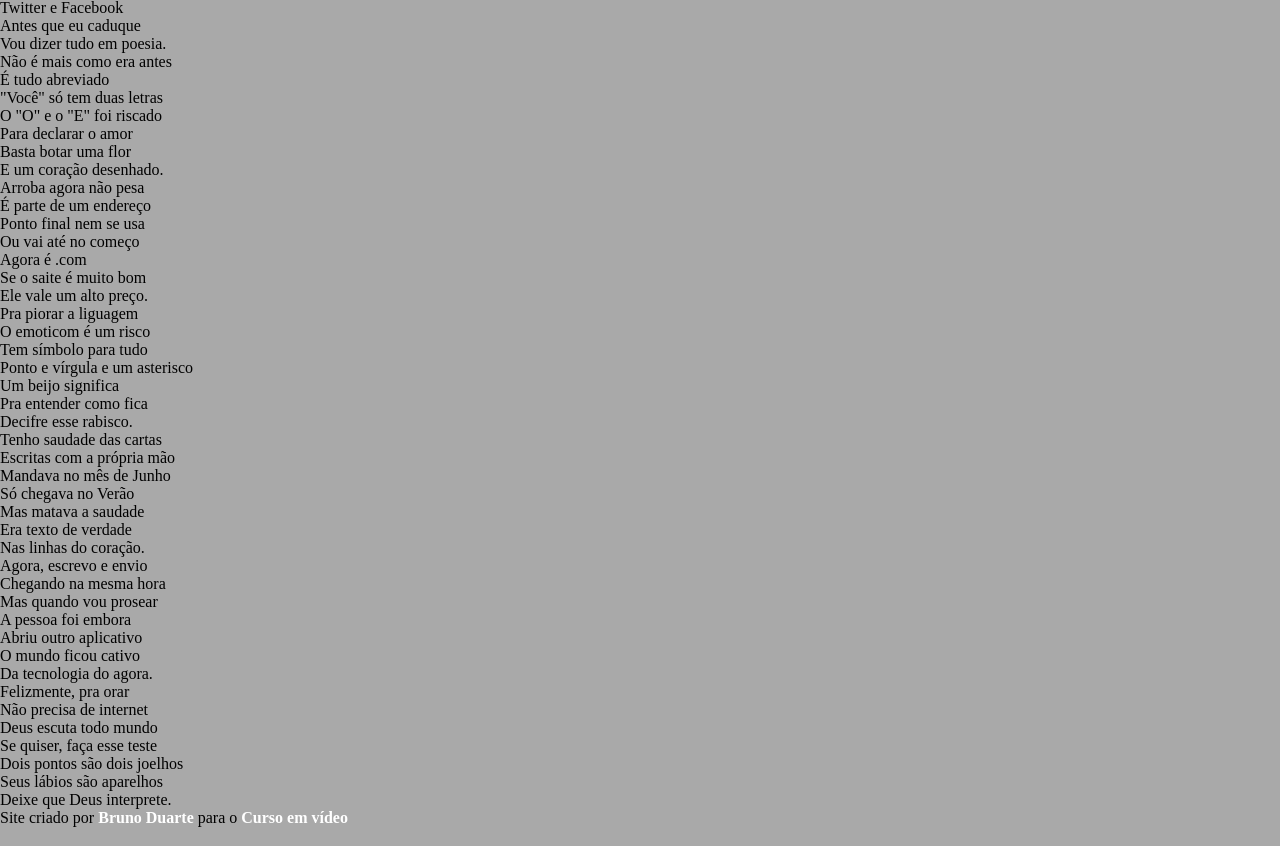
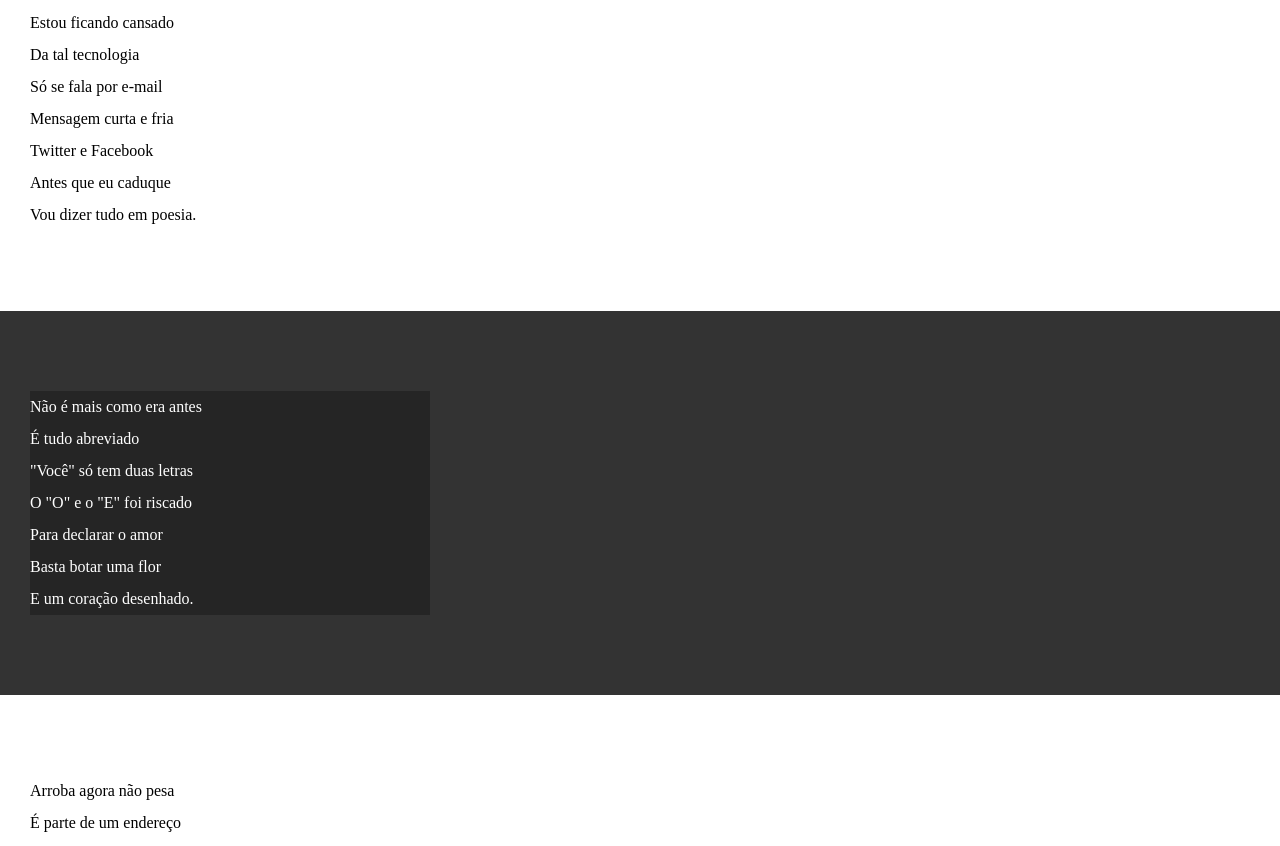
Before and after one commit to BrunnoDuarte07/projeto-cordel, a plain HTML site: page imagens/index.html in a window 1280 px wide. Shown: the part 228-1074 px from the top of the page. Drawn offline with Linux system fonts and the light colour scheme.

Commit message:
atualizei os estilos das sections, footer

```diff
--- a/imagens/estilo/style.css
+++ b/imagens/estilo/style.css
@@ -25,12 +25,41 @@ header > h1{
 header > p{
     padding-bottom: 50px;
 }
-a{
+
+header a, footer a{
     color: white;
     text-decoration: none;
     font-weight: bolder;
 }
 
-a:hover{
+header a:hover, footer a:hover{
     text-decoration: underline;
 }
+
+section{
+    padding-top: 10vh;
+    padding-bottom: 10vh;
+    line-height: 2em;
+    padding-left: 30px;
+}
+
+section.normal{
+    background-color: white;
+    color: black;
+
+}
+
+section.imagem{
+    background-color: rgb(51, 51, 51);
+    color: white;
+}
+section.imagem > p{
+    background-color: rgba(0, 0, 0, 0.266);
+    width: 400px;
+}
+footer{
+    background-color: black;
+    text-align: center;
+    color: white;
+    padding: 10px;
+}
```
